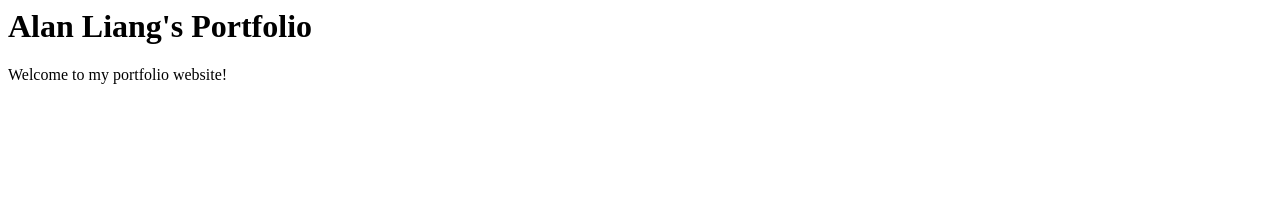
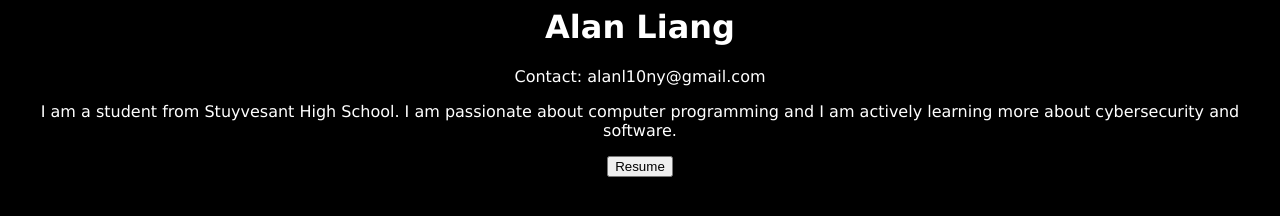
Before and after one commit to alanl100/portfolio, a plain HTML site: page index.html in a window 1280 px wide. Drawn offline with Linux system fonts and the light colour scheme.

Commit message:
base website made

```diff
--- a/index.html
+++ b/index.html
@@ -4,10 +4,17 @@
     <title>Alan Liang Portfolio</title>
     <meta charset="UTF-8">
     <meta name="viewport" content="width=device-width, initial-scale=1.0">
-    <link rel="stylesheet" href="style.css">
+    <link rel="stylesheet" href="styles.css">
 </head>
 <body>
-    <h1>Alan Liang's Portfolio</h1>
-    <p>Welcome to my portfolio website!</p>
+    <center><h1>Alan Liang</h1></center>
+    <p>Contact: alanl10ny@gmail.com</p>
+    <p>I am a student from Stuyvesant High School. I am passionate about computer programming and I am actively learning more about cybersecurity and software.</p>
+    <center><a href="Alan Liang - Resume July 2025.pdf" download>
+        <button id = "dwn-btn">Resume</button>
+    </a></center>
+
+    <a href>
+
 </body>
 </html>
--- /dev/null
+++ b/styles.css
@@ -0,0 +1,17 @@
+body{
+    background-color: black;
+    font-family: Verdana, Geneva, Tahoma, sans-serif
+}
+
+h1, h2, p {
+    color: white;
+    text-align: center;
+}
+
+#dwn_btn{
+    background-color: yellow;
+    border: black ;
+    padding: 100px;
+    width: 100px;
+    height: 50px;
+}
```
Also changed, not shown: style.css (deleted), 1 other file.
